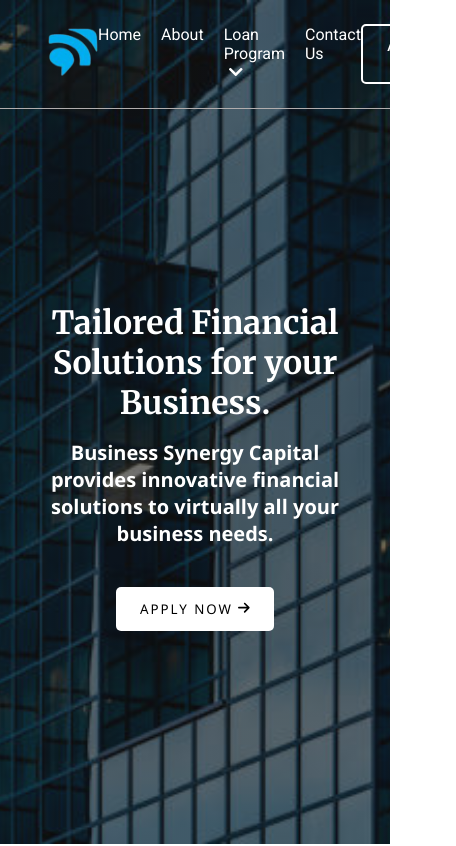
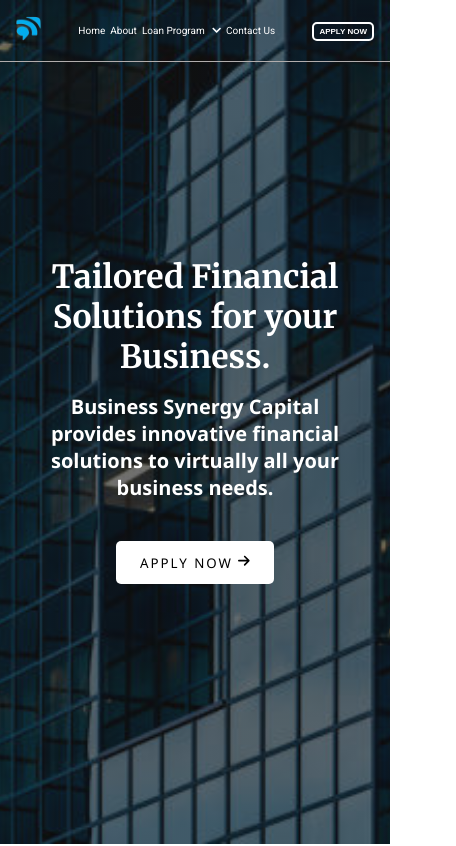
Before and after one commit to newusual-software/business-synergy-capital, a plain HTML site: page index.html in a window 390 px wide. Shown: the top 846 px of the page, 456 px wide, since content can reach past the window. Drawn offline with nearby package versions, Linux system fonts and the light colour scheme.

Commit message:
fixed navbar issue on mobile

```diff
--- a/css/responsive.css
+++ b/css/responsive.css
@@ -125,3 +125,103 @@
     padding: 0.5rem 0;
   }
 }
+
+@media (max-width: 624px) {
+  .navbar {
+  display: flex;
+  justify-content: space-between;
+  align-items: center;
+  background-color: transparent;
+  padding: 1rem !important;
+  width: 100%;
+  border-bottom: 1px solid #b1adad;
+  color: #fff;
+}
+.menu {
+  list-style: none;
+  display: flex;
+  gap: 10px;
+  font-size: 15px;
+}
+
+.applyBtn {
+  border: 2px solid white;
+  padding: 5px 10px;
+  border-radius: 5px;
+  font-size: 13px;
+
+}
+.logo img {
+  width: 35px;
+  height: 35px;
+}
+}
+
+
+@media (max-width: 500px) {
+
+.menu {
+  gap: 7px;
+  font-size: 13px;
+}
+
+.applyBtn {
+  font-size: 10px;
+
+}
+.logo img {
+  width: 28px;
+  height: 28px;
+}
+}
+
+@media (max-width: 400px) {
+
+.menu {
+  gap: 5px;
+  font-size: 10px;
+}
+
+.applyBtn {
+  padding: 3px 5px ;
+  font-size: 8px;
+
+}
+.logo img {
+  width: 25px;
+  height: 25px;
+}
+}
+
+@media (max-width: 315px) {
+
+.menu {
+  gap: 2px;
+  font-size: 9px;
+}
+
+.applyBtn {
+  font-size: 8px;
+
+}
+.logo img {
+  width: 20px;
+  height: 20px;
+}
+}
+@media (max-width: 283px) {
+
+.menu {
+  gap: 2px;
+  font-size: 8px;
+}
+
+.applyBtn {
+  font-size: 6px;
+
+}
+.logo img {
+  width: 17px;
+  height: 17px;
+}
+}
```
Also changed, not shown: css/index.css (line endings or trailing spaces).
